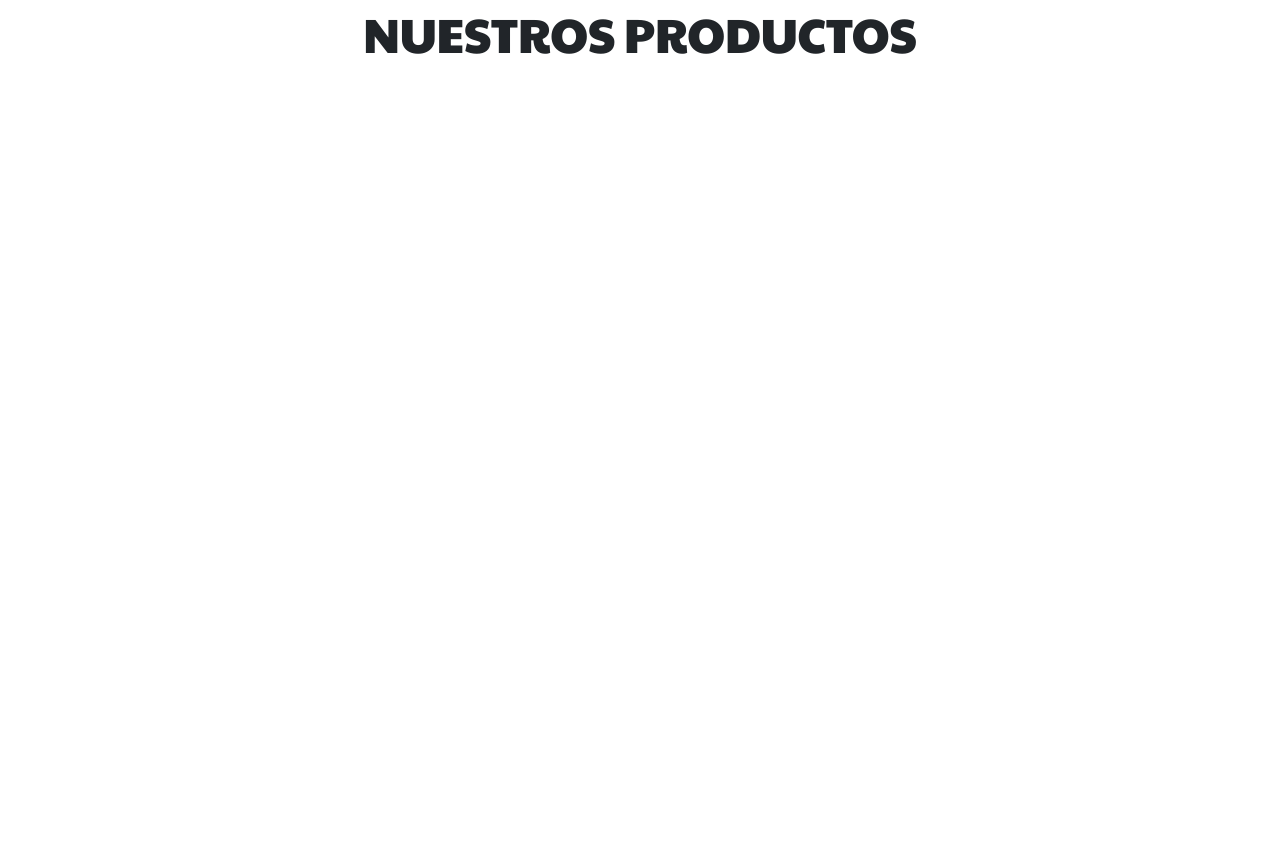
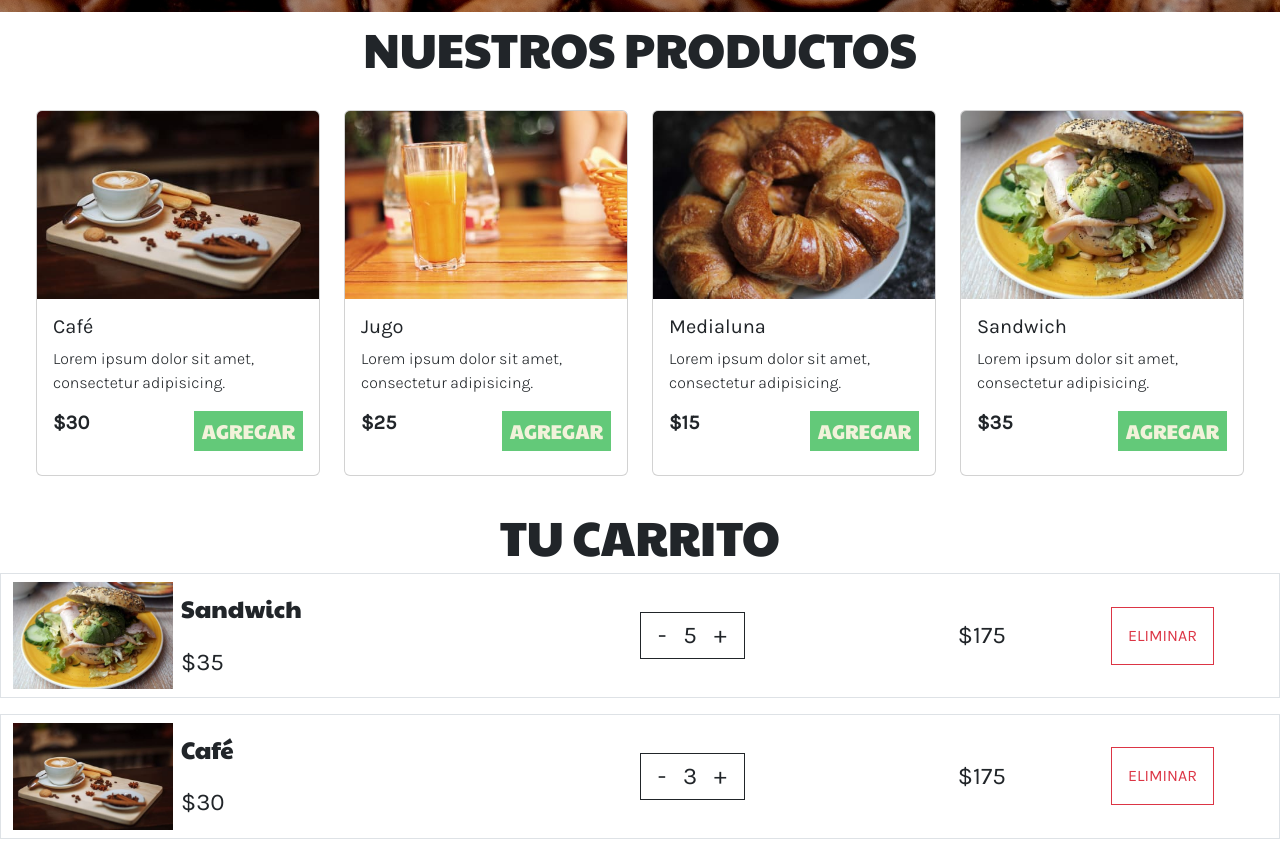
Before and after one commit to manuelffernandez/DesafioCoderFunciones, a plain HTML site: page public/index.html in a window 1280 px wide. Shown: the part 510-1365 px from the top of the page. Before the commit the page ends 800 px from the top, so only its background shows below. Drawn offline with nearby package versions, Linux system fonts and the light colour scheme; files that its build step writes are made by us from their sources.

Commit message:
new JS file
New js file was created to display the objects on the html file. The link to main.js was commented out

```diff
--- a/public/index.html
+++ b/public/index.html
@@ -3,7 +3,10 @@
 <head>
 	<meta charset="utf-8">
 	<meta name="viewport" content="width=device-width, initial-scale=1">
-	<link rel="stylesheet" type="text/css" href="./style.css">
+
+	<link rel="stylesheet" type="text/css" href="../src/style.css">
+	<link rel="shortcut icon" href="./favicon.ico">
+	<script type="text/javascript" src="../src/displayCart.js" defer></script>
 	<!-- <script type="text/javascript" src="./main.js"></script> -->
 
 	<!-- Bootstrap -->
@@ -19,7 +22,7 @@
 		<nav class="navbar navbar-expand-lg bg-dark paytoneone text-white">
 			<div class="container-fluid">
 				<a class="navbar-brand" href="#">
-					<img src="./assets/logo.png" class="logo" alt="logo">
+					<img src="../src/assets/img/icons/logo.png" class="logo" alt="logo">
 				</a>
 			</div>
 		</nav>
@@ -31,7 +34,7 @@
 					<div class="bgCont__mainImg">
 					</div>
 					<h1 class="position-absolute p-5 display-1 text-uppercase font__white paytoneone">
-						Coffe only<span class="font__green">.</span><br>
+						Coffee only<span class="font__green">.</span><br>
 						<span class="font__green">Delicious</span><span class="font__white">,</span><br>
 						<span class="font__green">for you</span>
 					</h1>
@@ -42,14 +45,23 @@
 			<div class="container mt-2 d-flex justify-content-center">
 				<h2 class="display-5 text-dark text-uppercase paytoneone">Nuestros productos</h2>
 			</div>
-			<div class="container" id="shop">
-
+			<div class="container-fluid">
+				<div id="shop" class="row p-4 g-4">
+				</div>
+			</div>
+		</section>
+		<section>
+			<div class="container-fluid">
+				<div class="container mt-2 d-flex justify-content-center">
+					<h2 class="display-5 text-dark text-uppercase paytoneone">Tu carrito</h2>
+				</div>
+				<div id="cartList" class="row">
+				</div>
 			</div>
 		</section>
 	</main>
 
 
-	<main>
 	<!-- Bootstrap js & Popper -->
 	<script src="https://cdn.jsdelivr.net/npm/@popperjs/core@2.11.5/dist/umd/popper.min.js" integrity="sha384-Xe+8cL9oJa6tN/veChSP7q+mnSPaj5Bcu9mPX5F5xIGE0DVittaqT5lorf0EI7Vk" crossorigin="anonymous"></script>
 	<script src="https://cdn.jsdelivr.net/npm/bootstrap@5.2.0/dist/js/bootstrap.min.js" integrity="sha384-ODmDIVzN+pFdexxHEHFBQH3/9/vQ9uori45z4JjnFsRydbmQbmL5t1tQ0culUzyK" crossorigin="anonymous"></script>
--- /dev/null
+++ b/src/displayCart.js
@@ -0,0 +1,102 @@
+let shop = document.getElementById('shop');
+let cartList = document.getElementById('cartList');
+console.log(shop);
+
+let store = [
+	{
+		name: 'Café',
+		price: 30,
+		stock: 10,
+		input: '1',
+		desc: 'Lorem ipsum dolor sit amet, consectetur adipisicing.',
+		img:'../src/assets/img/cards_img/coffee.jpg'
+	},
+	{
+		name: 'Jugo',
+		price: 25,
+		stock: 10,
+		input: '2',
+		desc: 'Lorem ipsum dolor sit amet, consectetur adipisicing.',
+		img:'../src/assets/img/cards_img/juice.jpg'
+	},
+	{
+		name: 'Medialuna',
+		price: 15,
+		stock: 10,
+		input: '3',
+		desc: 'Lorem ipsum dolor sit amet, consectetur adipisicing.',
+		img:'../src/assets/img/cards_img/medialuna.jpg'
+	},
+	{
+		name: 'Sandwich',
+		price: 35,
+		stock: 10,
+		input: '4',
+		desc: 'Lorem ipsum dolor sit amet, consectetur adipisicing.',
+		img:'../src/assets/img/cards_img/sandwich.jpg'
+	}
+];
+
+let cart = [
+	{
+		name: 'Sandwich',
+		price: 35,
+		stock: 5,
+		img:'../src/assets/img/cards_img/sandwich.jpg'
+	},
+	{
+		name: 'Café',
+		price: 30,
+		stock: 3,
+		img:'../src/assets/img/cards_img/coffee.jpg'
+	}
+];
+
+function generateShop() {
+	shop.innerHTML = store.map(function(product) {
+		return `
+		<div class="col-12 col-sm-6 col-lg-3">
+			<div class="card">
+				<img class="card-img-top img-fluid" src="${product.img}">
+				<div class="card-body karla">
+					<p class="card-title h5 font__400">${product.name}</p>
+					<p class="card-text font__300">${product.desc}</p>
+					<div class="d-flex justify-content-between">
+						<p class="h5 fw-semibold m-0 karla">$${product.price}</p>
+						<button class="h5 p-2 text-uppercase button__cart paytoneone">Agregar</button>
+					</div>
+				</div>
+			</div>
+		</div>
+		`
+	}).join("");
+}
+
+function generateCart() {
+	for(let product of cart) {
+		let row = document.createElement('div');
+		row.className = 'container col-12 mb-3 py-2 d-flex justify-content-between border';
+		row.innerHTML = `<div class="d-flex col-3">
+							<img src="${product.img}" class="img-fluid cartList__img">
+							<div class="d-flex flex-column justify-content-around">
+								<p class="ms-2 mb-0 h4 paytoneone">${product.name}</p>
+								<p class="ms-2 mb-0 h4 karla font__400">$${product.price}</p>
+							</div>
+						</div>
+						<div class="col-1 offset-3 py-2 border border-dark my-auto d-flex justify-content-evenly">
+								<p class="m-0 h4 karla font__400">-</p>
+								<p class="m-0 h4 karla font__400">${product.stock}</p>
+								<p class="m-0 h4 karla font__300">+</p>
+						</div>
+						<div class="col-2 m-auto d-flex justify-content-end">
+							<p class="ms-2 mb-0 h4 karla font__400">$175</p>
+						</div>
+						<div class="col-1 d-flex m-auto justify-content-center">
+							<button class="p-3 border border-danger text-danger text-uppercase karla bg-transparent">Eliminar</button>
+						</div>`;
+		cartList.appendChild(row);
+	}
+}
+
+generateShop();
+generateCart();
--- a/src/style.css
+++ b/src/style.css
@@ -3,6 +3,8 @@
 
 /*'Paytone One'*/
 @import url('https://fonts.googleapis.com/css2?family=Paytone+One&display=swap');
+/*'Karla'*/
+@import url('https://fonts.googleapis.com/css2?family=Karla:wght@300;400&display=swap');
 
 :root {
   --color-white: #f2f2da;
@@ -11,6 +13,18 @@
 
 .paytoneone {
 	font-family: 'Paytone One', sans-serif;
+}
+
+.karla {
+	font-family: 'Karla', sans-serif;
+}
+
+.font__400 {
+	font-weight: 400;
+}
+
+.font__300 {
+	font-weight: 300;
 }
 
 .font__white {
@@ -22,7 +36,7 @@
 }
 
 .logo {
-	height: 3.5rem; /* 60/16 */
+	height: 3rem; /* 60/16 */
 }
 
 .bgCont {
@@ -41,5 +55,19 @@
 	background-position: center;
 	background-size: cover;
 	opacity: 0.8;
-	background-image: url(./assets/bg_img/coffe_beans.jpg);
+	background-image: url(./assets/img/bg_img/coffe_beans.jpg);
 }
+
+.button__cart {
+	border-style: none;
+	background-color: var(--color-green);
+	color: var(--color-white);
+}
+
+.button__delete {
+	border-style: none;
+}
+
+.cartList__img {
+	width: 10rem;
+}
```
Also changed, not shown: src/main.js (+25 -25 lines), public/favicon.ico (added), public/favicon.png (deleted).
